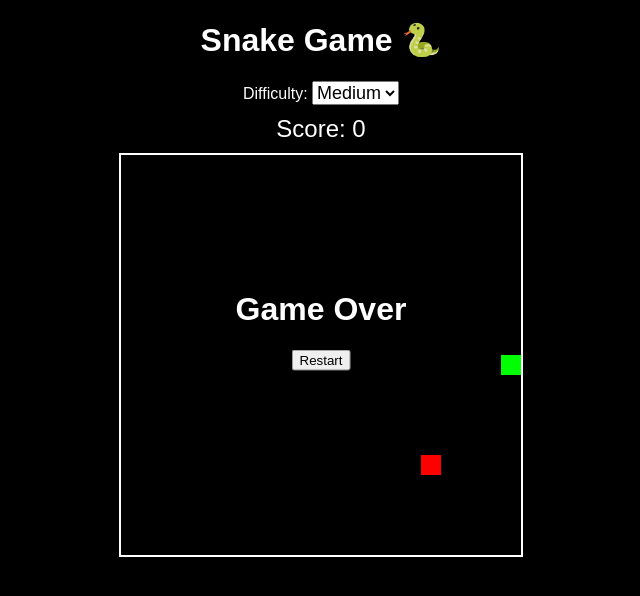
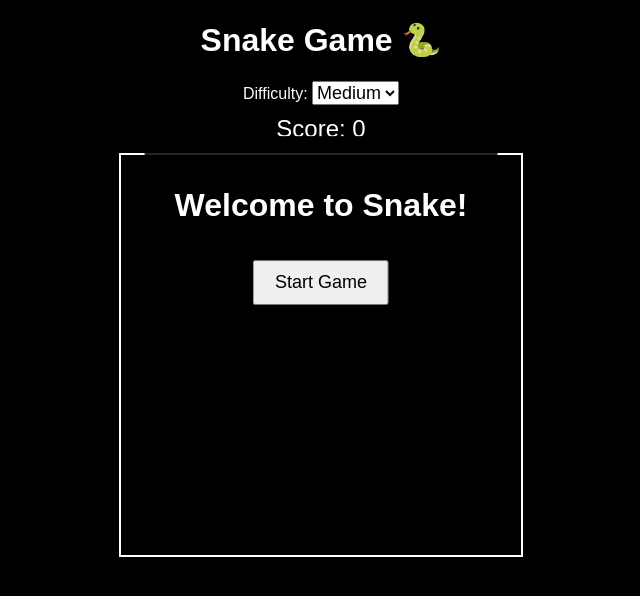
Before and after one commit to Viktor31642/JSHomework, a plain HTML site: page jsproject/index.html in a window 1280 px wide. Shown: the whole page, without its empty margins (319-959 px from the left). Drawn offline with Linux system fonts and the light colour scheme.

Commit message:
add_new_funcion

```diff
--- a/jsproject/index.html
+++ b/jsproject/index.html
@@ -1,7 +1,7 @@
 <!DOCTYPE html>
 <html lang="en">
 <head>
-  <meta charset="UTF-8">
+  <meta charset="UTF-8" />
   <title>Snake Game</title>
   <style>
     body {
@@ -9,6 +9,7 @@
       color: #fff;
       font-family: Arial, sans-serif;
       text-align: center;
+      position: relative;
     }
 
     #score {
@@ -23,19 +24,32 @@
       margin: 0 auto;
     }
 
-    #game-over {
-      display: none;
+    .overlay {
       position: absolute;
       top: 40%;
       left: 50%;
       transform: translate(-50%, -50%);
-      background: rgba(0, 0, 0, 0.8);
+      background: rgba(0, 0, 0, 0.85);
       padding: 30px;
       border-radius: 10px;
     }
 
     #difficulty {
       font-size: 18px;
+    }
+
+    button {
+      font-size: 18px;
+      margin-top: 15px;
+      padding: 10px 20px;
+    }
+
+    #start-menu {
+      display: block;
+    }
+
+    #game-over {
+      display: none;
     }
   </style>
 </head>
@@ -55,12 +69,18 @@
 
   <canvas id="game" width="400" height="400"></canvas>
 
-  <div id="game-over">
+  <!-- Start Menu -->
+  <div id="start-menu" class="overlay">
+    <h1>Welcome to Snake!</h1>
+    <button id="start-btn">Start Game</button>
+  </div>
+
+  <!-- Game Over Menu -->
+  <div id="game-over" class="overlay">
     <h1>Game Over</h1>
     <button id="restart-btn">Restart</button>
   </div>
 
-
   <script src="script.js"></script>
 </body>
 </html>
--- a/jsproject/script.js
+++ b/jsproject/script.js
@@ -1,6 +1,8 @@
 const canvas = document.getElementById('game');
 const ctx = canvas.getContext('2d');
 
+const startMenu = document.getElementById('start-menu');
+const startBtn = document.getElementById('start-btn');
 const gameOverScreen = document.getElementById('game-over');
 const restartBtn = document.getElementById('restart-btn');
 const scoreDisplay = document.getElementById('score');
@@ -9,20 +11,30 @@ const difficultySelect = document.getElementById('difficulty');
 const gridSize = 20;
 const tileCount = canvas.width / gridSize;
 
-let snake = [{ x: 10, y: 10 }];
-let food = { x: 15, y: 15 };
-let dx = 1;
-let dy = 0;
-let isGameOver = false;
-let score = 0;
+let snake;
+let food;
+let dx;
+let dy;
+let isGameOver;
+let score;
 
-let speed = Number(difficultySelect.value); // мс між оновленнями
+let speed = Number(difficultySelect.value);
 let lastRenderTime = 0;
 
-// Зміна швидкості при виборі рівня
 difficultySelect.addEventListener('change', () => {
   speed = Number(difficultySelect.value);
 });
+
+function initGame() {
+  snake = [{ x: 10, y: 10 }];
+  food = { x: 15, y: 15 };
+  dx = 1; // рух одразу вправо
+  dy = 0;
+  isGameOver = false;
+  score = 0;
+  scoreDisplay.textContent = 'Score: 0';
+  lastRenderTime = 0;
+}
 
 function main(currentTime) {
   if (isGameOver) return;
@@ -41,13 +53,11 @@ function main(currentTime) {
 function gameLoop() {
   const head = { x: snake[0].x + dx, y: snake[0].y + dy };
 
-  // Зіткнення зі стіною
   if (head.x < 0 || head.x >= tileCount || head.y < 0 || head.y >= tileCount) {
     endGame();
     return;
   }
 
-  // Зіткнення із собою
   for (let i = 0; i < snake.length; i++) {
     if (head.x === snake[i].x && head.y === snake[i].y) {
       endGame();
@@ -97,20 +107,14 @@ document.addEventListener('keydown', e => {
   }
 });
 
-restartBtn.onclick = () => {
-  snake = [{ x: 10, y: 10 }];
-  dx = 1;
-  dy = 0;
-  food = {
-    x: Math.floor(Math.random() * tileCount),
-    y: Math.floor(Math.random() * tileCount)
-  };
-  isGameOver = false;
-  score = 0;
-  scoreDisplay.textContent = 'Score: 0';
-  gameOverScreen.style.display = 'none';
-  lastRenderTime = 0;
+startBtn.onclick = () => {
+  initGame();
+  startMenu.style.display = 'none';
   window.requestAnimationFrame(main);
 };
 
-window.requestAnimationFrame(main);
+restartBtn.onclick = () => {
+  initGame();
+  gameOverScreen.style.display = 'none';
+  window.requestAnimationFrame(main);
+};
```
